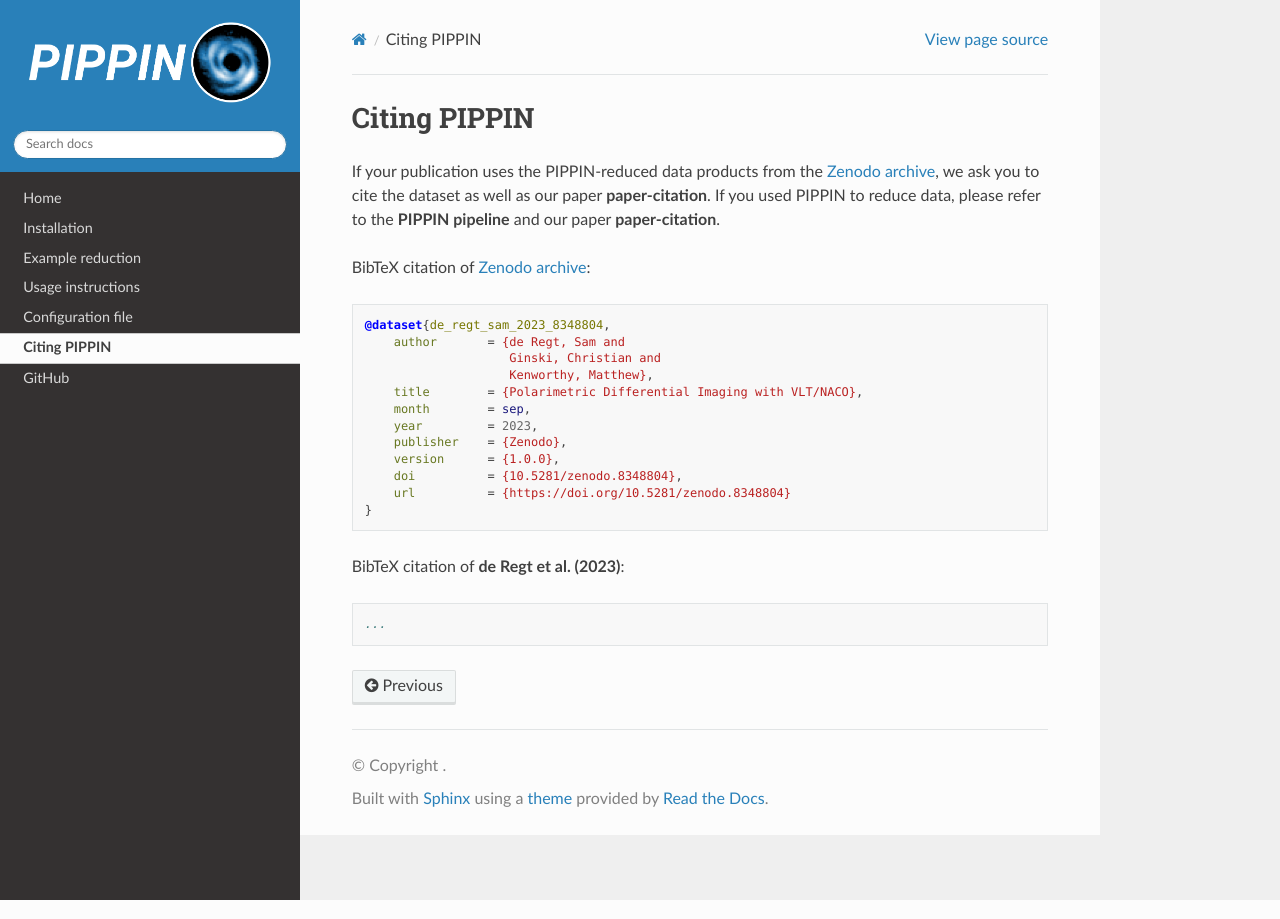
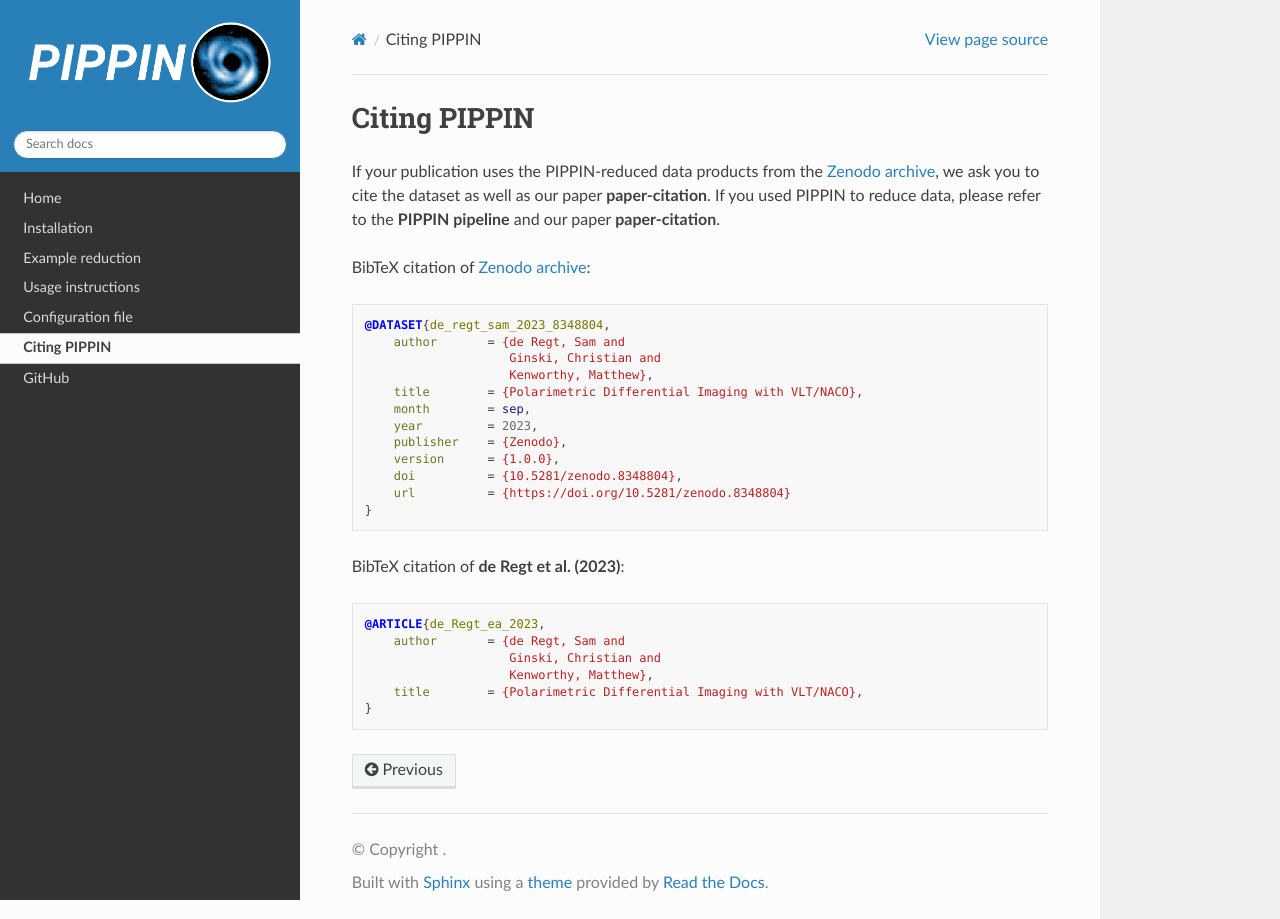
Before and after one commit to samderegt/PIPPIN-NACO, a Sphinx documentation site: the page built from docs/source/citing.rst, in a window 1280 px wide. Built offline with Sphinx 7.4.7 and the Read the Docs theme 2.0.0, drawn with Linux system fonts in a browser that asks for light colours.

Commit message:
Added article to "Citing PIPPIN"

```diff
--- a/docs/source/citing.rst
+++ b/docs/source/citing.rst
@@ -8,7 +8,7 @@ BibTeX citation of `Zenodo archive <https://doi.org/10.5281/zenodo.8348803>`_:
 
 .. code-block:: bib
 
-    @dataset{de_regt_sam_2023_8348804,
+    @DATASET{de_regt_sam_2023_8348804,
         author       = {de Regt, Sam and
                         Ginski, Christian and
                         Kenworthy, Matthew},
@@ -25,4 +25,9 @@ BibTeX citation of **de Regt et al. (2023)**:
 
 .. code-block:: bib
 
-    ...
+    @ARTICLE{de_Regt_ea_2023,
+        author       = {de Regt, Sam and
+                        Ginski, Christian and
+                        Kenworthy, Matthew},
+        title        = {Polarimetric Differential Imaging with VLT/NACO},
+    }
```
